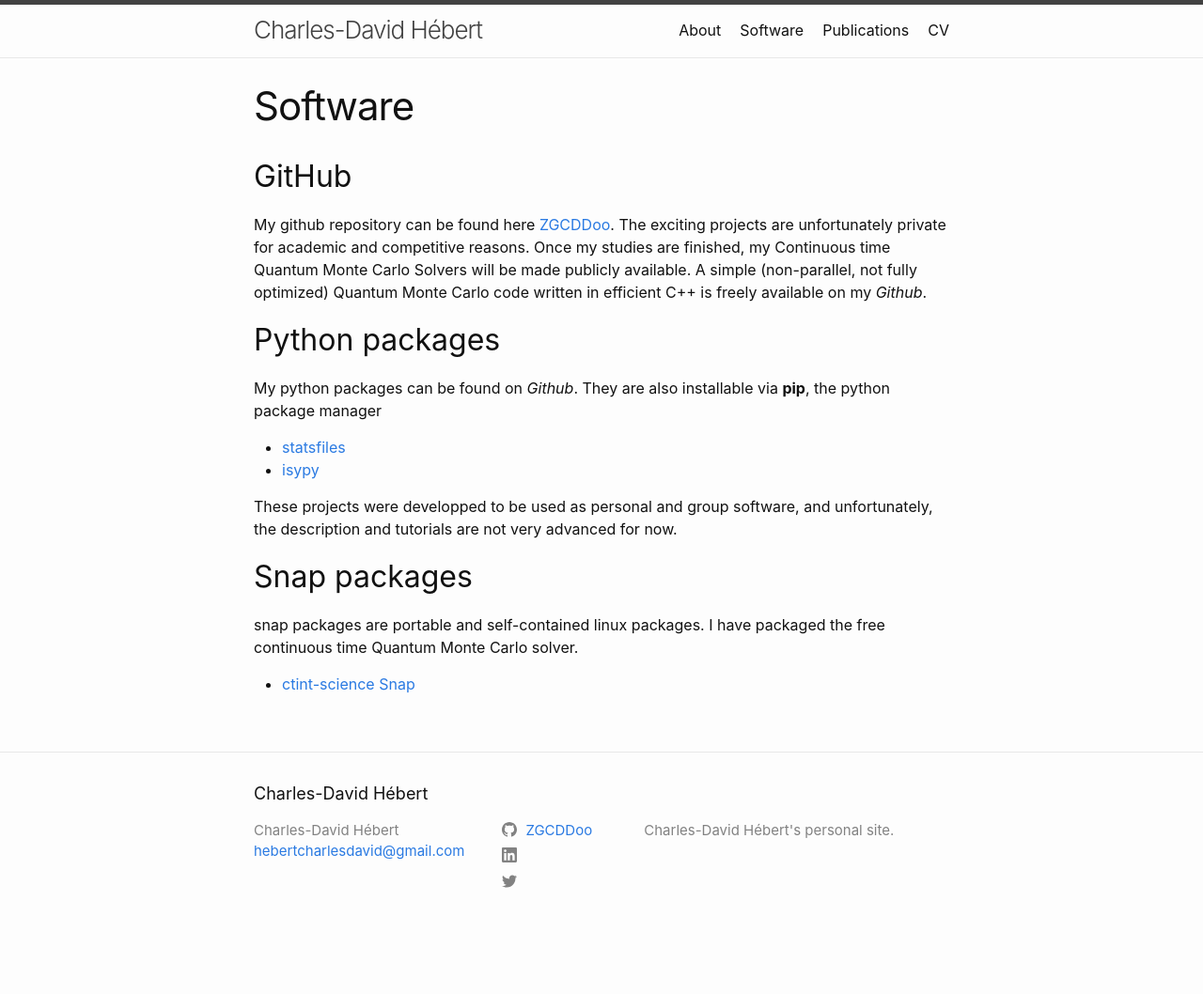
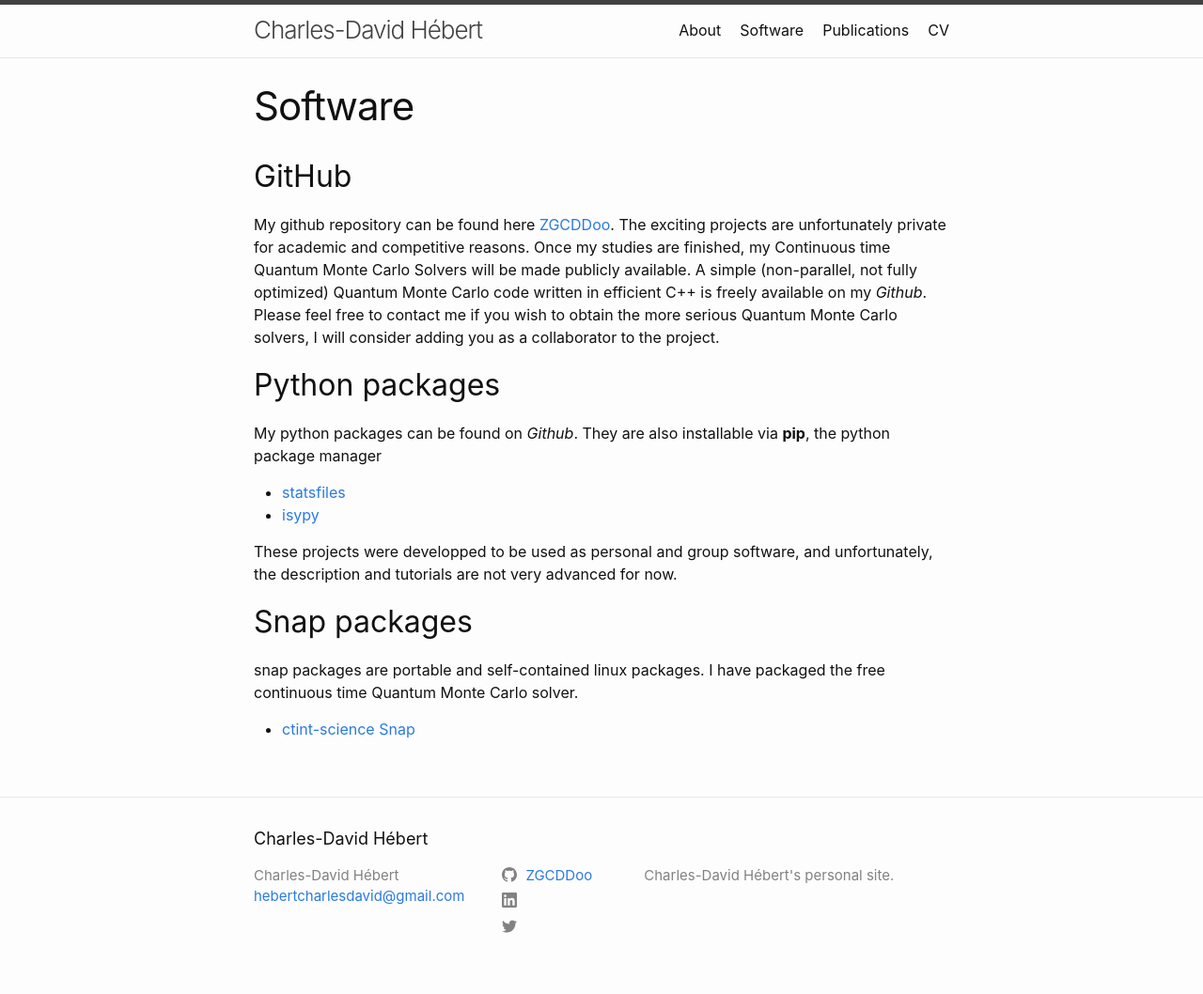
Before and after one commit to ZGCDDoo/ZGCDDoo.github.io, a Jekyll site: the page built from software.md, in a window 1280 px wide. Shown: the whole page at 94% size. Built offline with Jekyll 4.4.1, drawn with Linux system fonts in a browser that asks for light colours; before the commit the page ends 1010 px from its top, so only the background shows below that.

Commit message:
Updated software section.

```diff
--- a/software.md
+++ b/software.md
@@ -9,7 +9,7 @@ order: 1
 ## GitHub
 
 My github repository can be found here [ZGCDDoo](https://github.com/ZGCDDoo).
-The exciting projects are unfortunately private for academic and competitive reasons. Once my studies are finished, my Continuous time Quantum Monte Carlo Solvers will be made publicly available. A simple (non-parallel, not fully optimized) Quantum Monte Carlo code written in efficient C++ is freely available on my *Github*.
+The exciting projects are unfortunately private for academic and competitive reasons. Once my studies are finished, my Continuous time Quantum Monte Carlo Solvers will be made publicly available. A simple (non-parallel, not fully optimized) Quantum Monte Carlo code written in efficient C++ is freely available on my *Github*. Please feel free to contact me if you wish to obtain the more serious Quantum Monte Carlo solvers, I will consider adding you as a collaborator to the project.
 
 ## Python packages
 My python packages can be found on *Github*. They are also installable via **pip**, the python package manager
```
Also changed, not shown: Gemfile.lock.
